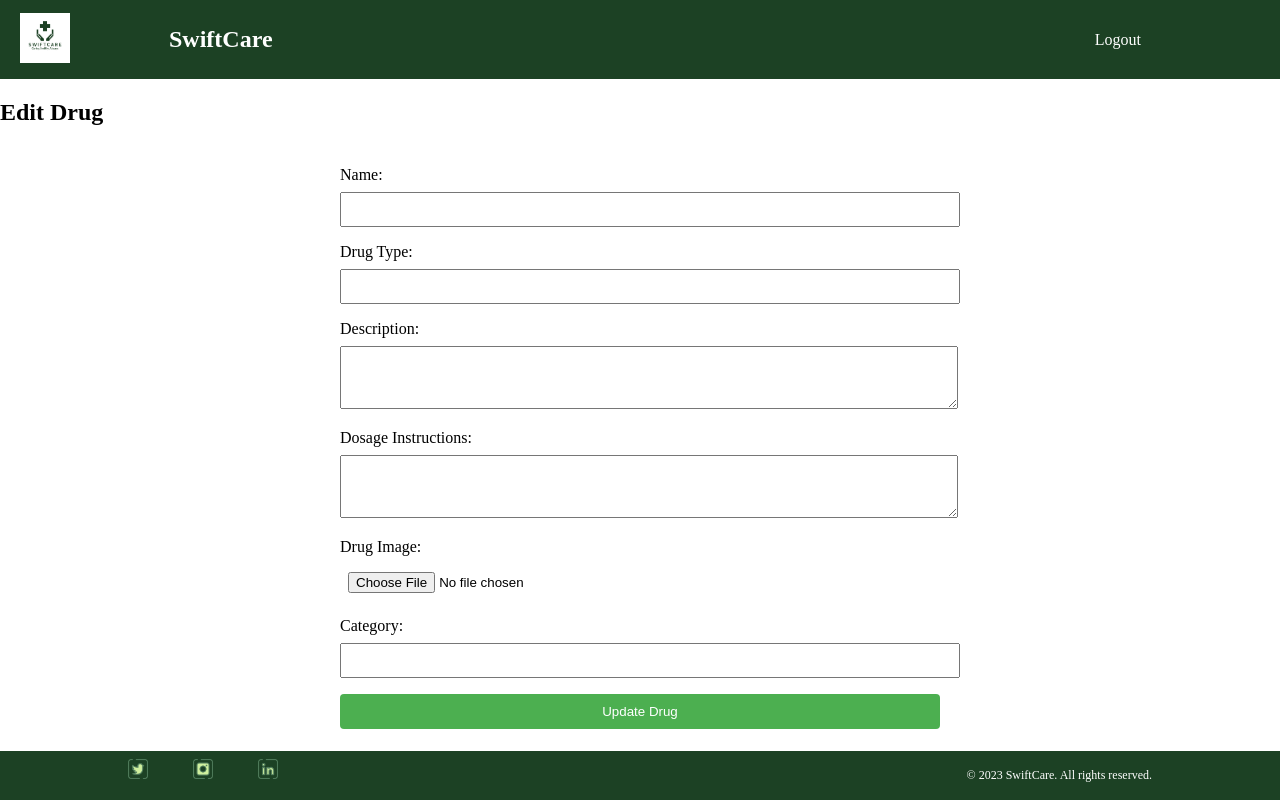
After one commit to DeborahOgato/drug-dispensing-system, a PHP site: page /edit_drug.php in a window 1280 px wide. The commit adds this page. Run offline with PHP 8.4, Linux system fonts and the light colour scheme; the visitor is signed in with stand-in values (Sample User, id 1).

Commit message:
edit drug/apiRoutes

```diff
--- /dev/null
+++ b/edit_drug.css
@@ -0,0 +1,33 @@
+/* Add your styles for the edit drug form here */
+.edit-drug-form {
+    max-width: 600px;
+    margin: 0 auto;
+    padding: 20px;
+}
+
+.edit-drug-form label {
+    display: block;
+    margin-bottom: 8px;
+}
+
+.edit-drug-form input,
+.edit-drug-form textarea {
+    width: 100%;
+    padding: 8px;
+    margin-bottom: 16px;
+}
+
+.edit-drug-form input[type="submit"] {
+    background-color: #4CAF50;
+    color: white;
+    padding: 10px 15px;
+    border: none;
+    border-radius: 4px;
+    cursor: pointer;
+}
+
+.edit-drug-form input[type="submit"]:hover {
+    background-color: #45a049;
+}
+
+/* Add more styles as needed */
--- /dev/null
+++ b/edit_drug.php
@@ -0,0 +1,125 @@
+<?php
+session_start();
+
+// Check if user is logged in as a pharmacist or admin
+if (isset($_SESSION['role']) && ($_SESSION['role'] === 'Pharmacist' || $_SESSION['role'] === 'Admin')) {
+    // Include the database connection file
+    $host = 'localhost';
+    $db = 'drug-dispensing-system';
+    $user = 'root';
+    $password = '';
+
+    // Create a new mysqli connection
+    $conn = new mysqli($host, $user, $password, $db);
+
+    // Check if the connection was successful
+    if ($conn->connect_error) {
+        die("Connection failed: " . $conn->connect_error);
+    }
+
+    $drug = [];
+    if ($_SERVER['REQUEST_METHOD'] === 'POST') {
+        $drug_id = htmlspecialchars($_POST['drug_id']);
+        $name = htmlspecialchars($_POST['name']);
+        $drug_type = htmlspecialchars($_POST['drug_type']);
+        $description = htmlspecialchars($_POST['description']);
+        $dosage_instructions = htmlspecialchars($_POST['dosage_instructions']);
+        $category = htmlspecialchars($_POST['category']);
+
+        // Handle image upload
+        if (isset($_FILES['image']) && $_FILES['image']['error'] === UPLOAD_ERR_OK) {
+            $fileExtension = pathinfo($_FILES['image']['name'], PATHINFO_EXTENSION);
+            $allowedExtensions = ['jpg', 'jpeg', 'png', 'gif'];
+            if (in_array($fileExtension, $allowedExtensions)) {
+                $imageData = file_get_contents($_FILES['image']['tmp_name']);
+
+                if ($imageData !== false) {
+                    // Update the drugs table
+                    $stmt_drugs = $conn->prepare("UPDATE drugs SET name=?, drug_type=?, description=?, dosage_instructions=?, image=?, category=? WHERE drug_id=?");
+                    $stmt_drugs->bind_param('sssssss', $name, $drug_type, $description, $dosage_instructions, $imageData, $category, $drug_id);
+
+                    if ($stmt_drugs->execute()) {
+                        echo "<p>Drug updated successfully!</p>";
+                    } else {
+                        echo "<p>Error updating the drug. " . $stmt_drugs->error . "</p>";
+                    }
+                } else {
+                    echo "<p>Error uploading the image. Please try again.</p>";
+                }
+            } else {
+                echo "<p>Invalid image format. Please use jpg, jpeg, png, or gif.</p>";
+            }
+        } else {
+            // If no new image is uploaded, update without changing the image
+            $stmt_drugs = $conn->prepare("UPDATE drugs SET name=?, drug_type=?, description=?, dosage_instructions=?, category=? WHERE drug_id=?");
+            $stmt_drugs->bind_param('ssssss', $name, $drug_type, $description, $dosage_instructions, $category, $drug_id);
+
+            if ($stmt_drugs->execute()) {
+                echo "<p>Drug updated successfully!</p>";
+            } else {
+                echo "<p>Error updating the drug. " . $stmt_drugs->error . "</p>";
+            }
+        }
+    }
+
+    // Fetch drug details for pre-filling the form
+    if (isset($_GET['id'])) {
+        $drug_id = htmlspecialchars($_GET['id']);
+        $stmt_get_drug = $conn->prepare("SELECT * FROM drugs WHERE drug_id=?");
+        $stmt_get_drug->bind_param('s', $drug_id);
+        $stmt_get_drug->execute();
+        $result = $stmt_get_drug->get_result();
+
+        if ($result->num_rows > 0) {
+            $drug = $result->fetch_assoc();
+        } else {
+            // Handle drug not found
+            die("Drug not found");
+        }
+    }
+}
+?>
+
+
+<!DOCTYPE html>
+<html>
+<head>
+    <title>Edit Drug</title>
+    <link rel="stylesheet" type="text/css" href="edit_drug.css">
+</head>
+<body>
+    <?php include "header.html";?>
+    <?php if (isset($_SESSION['role']) && ($_SESSION['role'] === 'Pharmacist' || $_SESSION['role'] === 'Admin')) : ?>
+    <h2>Edit Drug</h2>
+    <div class="edit-drug-form">
+        <form method="post" action="edit_drug.php" enctype="multipart/form-data">
+            <input type="hidden" name="drug_id" value="<?php echo isset($drug['drug_id']) ? $drug['drug_id'] : ''; ?>">
+
+
+            <label for="name">Name:</label>
+            <input type="text" id="name" name="name" value="<?php echo isset($drug['name']) ? $drug['name'] : ''; ?>" required>
+
+            <label for="drug_type">Drug Type:</label>
+            <input type="text" id="drug_type" name="drug_type" value="<?php echo isset($drug['drug_type']) ? $drug['drug_type'] : ''; ?>" required>
+
+            <label for="description">Description:</label>
+            <textarea id="description" name="description" rows="3" required><?php echo isset($drug['description']) ? $drug['description'] : ''; ?></textarea>
+
+            <label for="dosage_instructions">Dosage Instructions:</label>
+            <textarea id="dosage_instructions" name="dosage_instructions" rows="3" required><?php echo isset($drug['dosage_instructions']) ? $drug['dosage_instructions'] : ''; ?></textarea>
+
+            <label for="image">Drug Image:</label>
+            <input type="file" id="image" name="image" accept="image/*">
+
+            <label for="category">Category:</label>
+            <input type="text" id="category" name="category" value="<?php echo isset($drug['category']) ? $drug['category'] : ''; ?>" required>
+
+            <input type="submit" value="Update Drug">
+        </form>
+    </div>
+    <?php else : ?>
+        <p>You must be logged in as a pharmacist or admin to access this page.</p>
+    <?php endif; ?>
+    <?php include "footer.html";?>
+</body>
+</html>
```
Also changed, not shown: add_drug.php (+6 -3 lines), adminRoutes.js (added, +96 -0 lines), apiRoutes.js (added, +26 -0 lines), apiUserRoutes.js (added, +98 -0 lines), view_drugs.php (+14 -4 lines).
